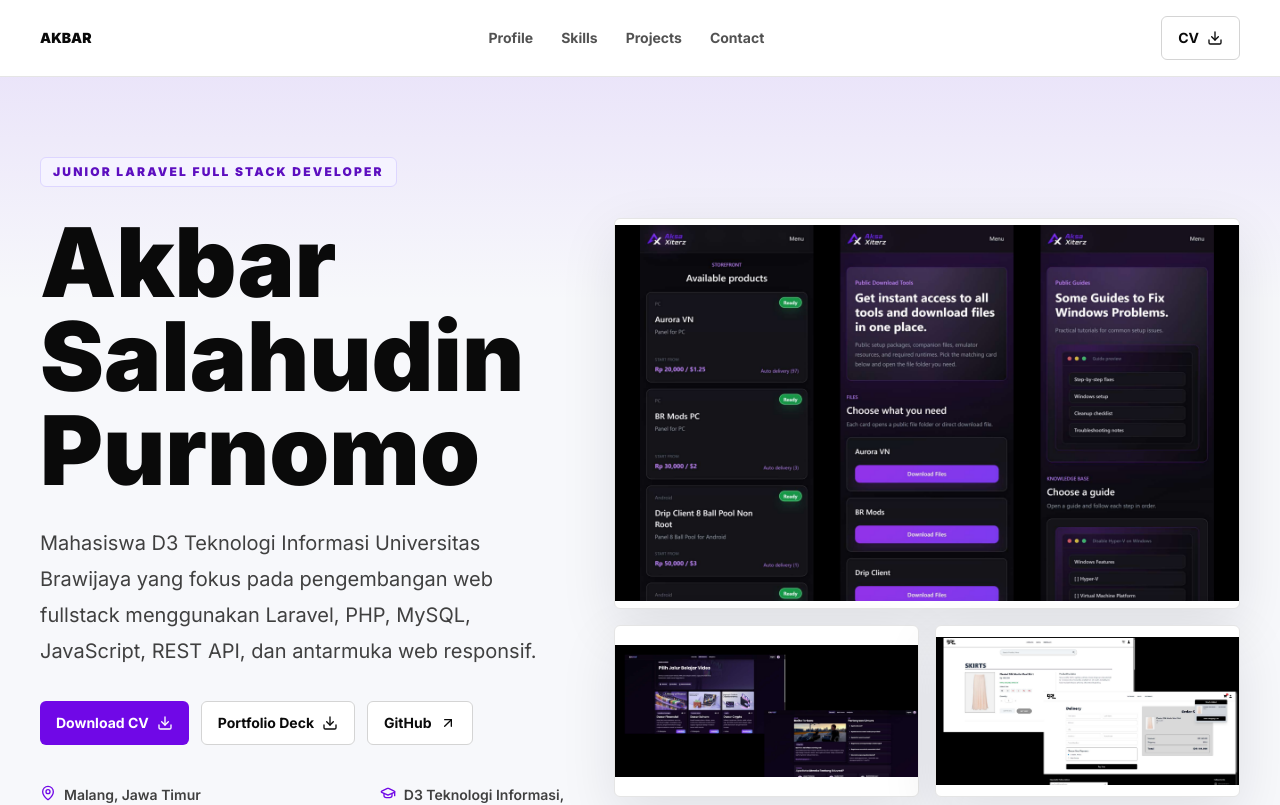
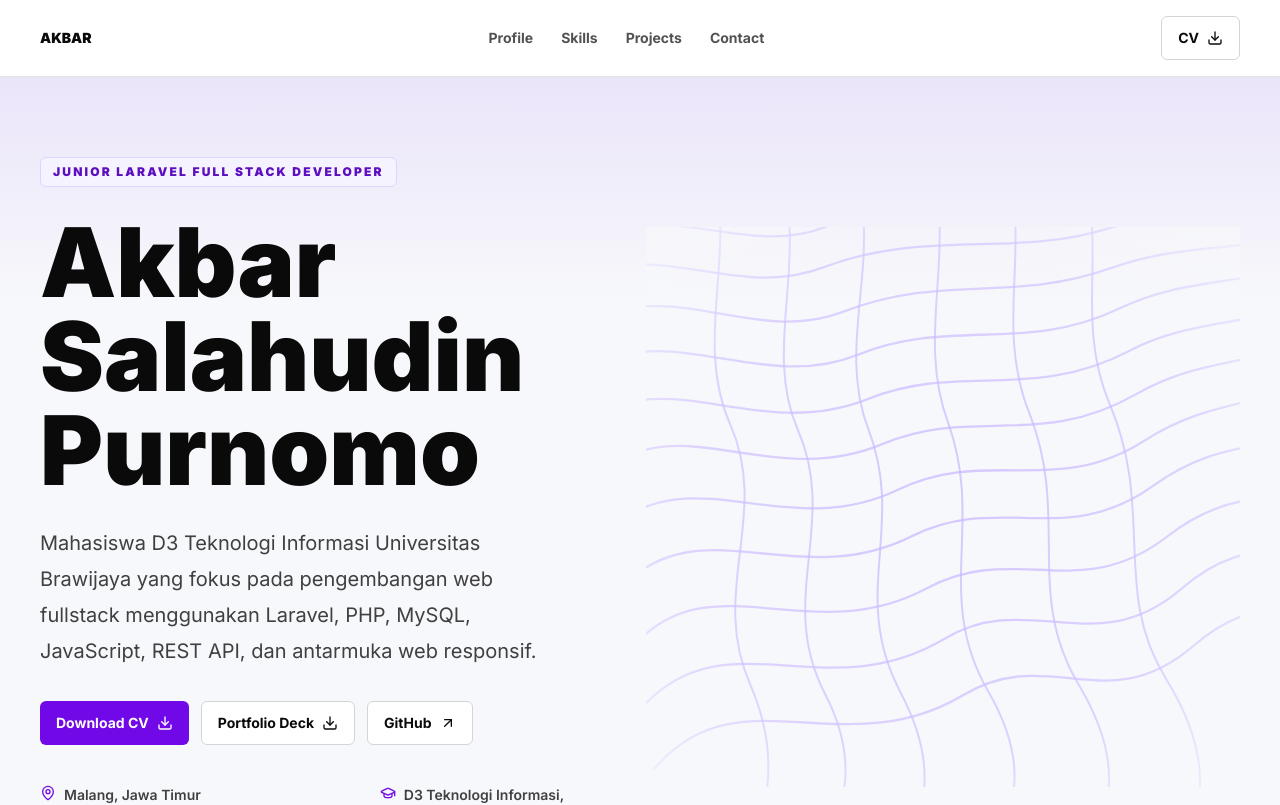
Before and after one commit to sxaksaa/aksaa-portfolio, a Next.js app: page / in a window 1280 px wide. Shown: the top 805 px of the page. Built offline with nearby package versions, Linux system fonts and the light colour scheme.

Commit message:
hapus section refine hero

```diff
--- a/app/components/cinematic-experience.tsx
+++ b/app/components/cinematic-experience.tsx
@@ -246,6 +246,49 @@ function SectionHeading({
   );
 }
 
+function WavyLineField() {
+  return (
+    <div
+      aria-hidden="true"
+      className="pointer-events-none relative min-h-[300px] overflow-hidden sm:min-h-[360px] lg:min-h-[560px]"
+    >
+      <svg
+        className="absolute inset-[-8%] h-[116%] w-[116%]"
+        viewBox="0 0 760 620"
+        preserveAspectRatio="none"
+      >
+        <g
+          fill="none"
+          strokeLinecap="round"
+          strokeLinejoin="round"
+          className="stroke-violet-300/70"
+          strokeWidth="2.2"
+        >
+          <path d="M-20 52 C86 18 165 72 250 43 C358 6 474 38 556 19 C635 1 691 13 790 -18" />
+          <path d="M-28 92 C74 53 150 114 250 81 C360 45 458 72 560 45 C650 21 710 38 792 8" />
+          <path d="M-18 136 C84 88 170 157 270 124 C380 87 456 116 566 82 C654 55 716 70 796 42" />
+          <path d="M-20 184 C72 126 178 203 286 165 C390 129 470 164 574 121 C650 89 720 100 798 72" />
+          <path d="M-12 232 C72 169 174 250 298 207 C398 172 478 210 586 161 C660 128 725 140 800 106" />
+          <path d="M0 282 C84 210 188 296 314 250 C414 214 486 255 592 203 C670 164 730 178 798 142" />
+          <path d="M8 336 C98 258 205 346 330 294 C430 252 504 302 604 246 C676 206 740 214 800 184" />
+          <path d="M22 390 C112 306 218 394 346 338 C442 296 516 350 612 290 C690 241 746 260 798 230" />
+          <path d="M36 446 C122 358 232 448 362 388 C460 342 530 404 628 338 C700 289 754 310 804 280" />
+          <path d="M48 502 C140 413 250 504 382 436 C475 388 548 458 642 389 C716 333 762 364 806 338" />
+          <path d="M62 560 C154 466 270 558 402 490 C498 440 560 514 656 443 C730 388 774 418 808 394" />
+
+          <path d="M120 -30 C160 58 102 146 146 232 C190 319 122 390 168 480 C194 532 194 575 170 650" />
+          <path d="M190 -34 C242 60 178 152 220 236 C266 326 196 398 250 488 C286 548 276 590 244 654" />
+          <path d="M270 -36 C326 56 258 146 298 236 C340 330 276 394 334 488 C374 554 364 596 330 658" />
+          <path d="M355 -38 C406 48 346 138 386 230 C426 326 370 396 430 486 C474 552 464 594 428 654" />
+          <path d="M438 -36 C488 44 432 128 476 222 C520 319 470 394 530 480 C578 550 570 596 532 652" />
+          <path d="M520 -34 C572 42 520 122 564 212 C614 314 566 390 626 474 C676 544 672 596 638 650" />
+        </g>
+      </svg>
+      <div className="absolute inset-0 bg-[radial-gradient(circle_at_center,rgba(247,248,251,0)_0%,rgba(247,248,251,0.22)_62%,rgba(247,248,251,0.82)_100%)]" />
+    </div>
+  );
+}
+
 function ProjectCase({ project }: { project: (typeof projects)[number] }) {
   return (
     <article
@@ -414,25 +457,8 @@ export function CinematicScrollExperience() {
             </div>
           </div>
 
-          <div className="grid gap-4">
-            <MediaFrame
-              src="/portfolio-deck/aksa-interface-flow.png"
-              alt="Aksa Xiterz interface flow preview"
-              priority
-              className="aspect-[16/10]"
-            />
-            <div className="grid gap-4 sm:grid-cols-2">
-              <MediaFrame
-                src="/portfolio-deck/eduvest-learning-journey.png"
-                alt="EduVest learning journey preview"
-                className="aspect-[16/9]"
-              />
-              <MediaFrame
-                src="/portfolio-deck/brl-commerce-flow.png"
-                alt="BRL Fashion commerce flow preview"
-                className="aspect-[16/9]"
-              />
-            </div>
+          <div className="relative lg:pl-8">
+            <WavyLineField />
           </div>
         </div>
       </section>
```
